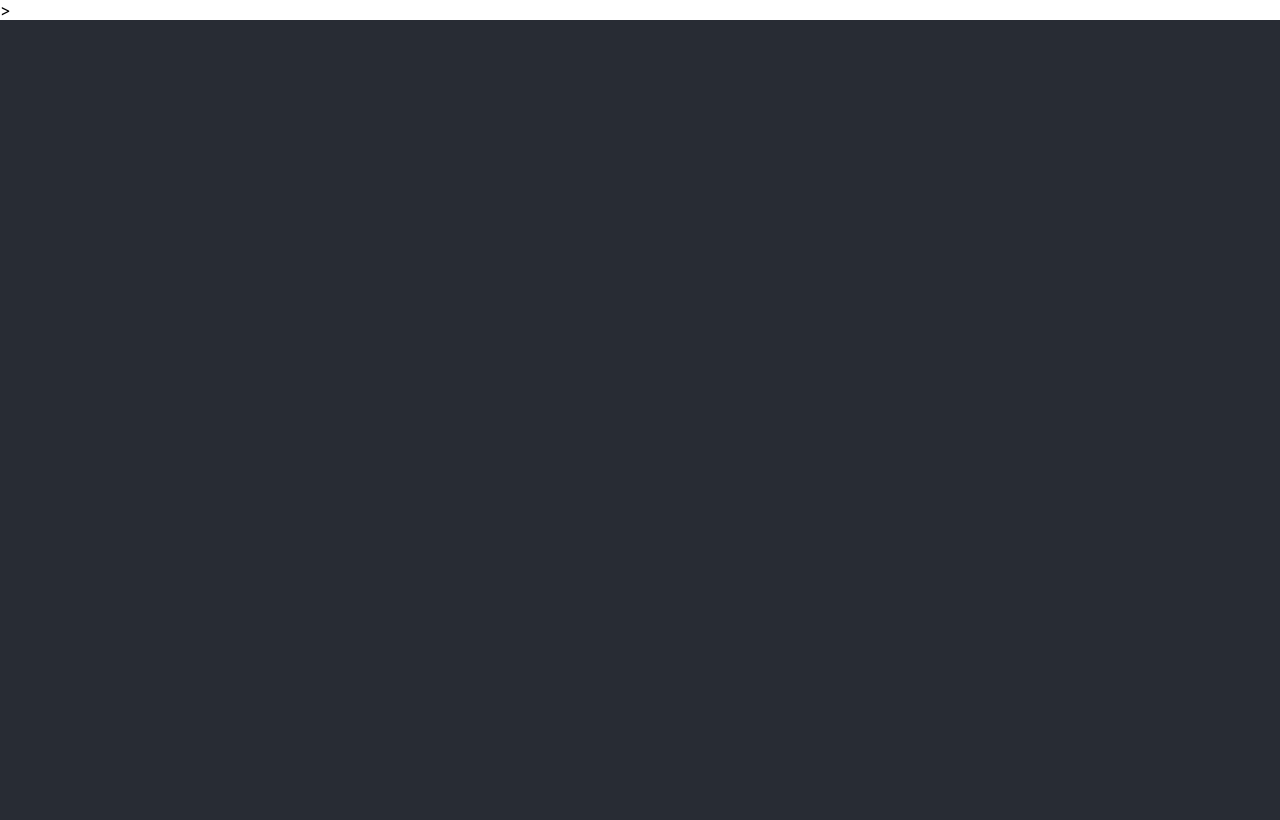
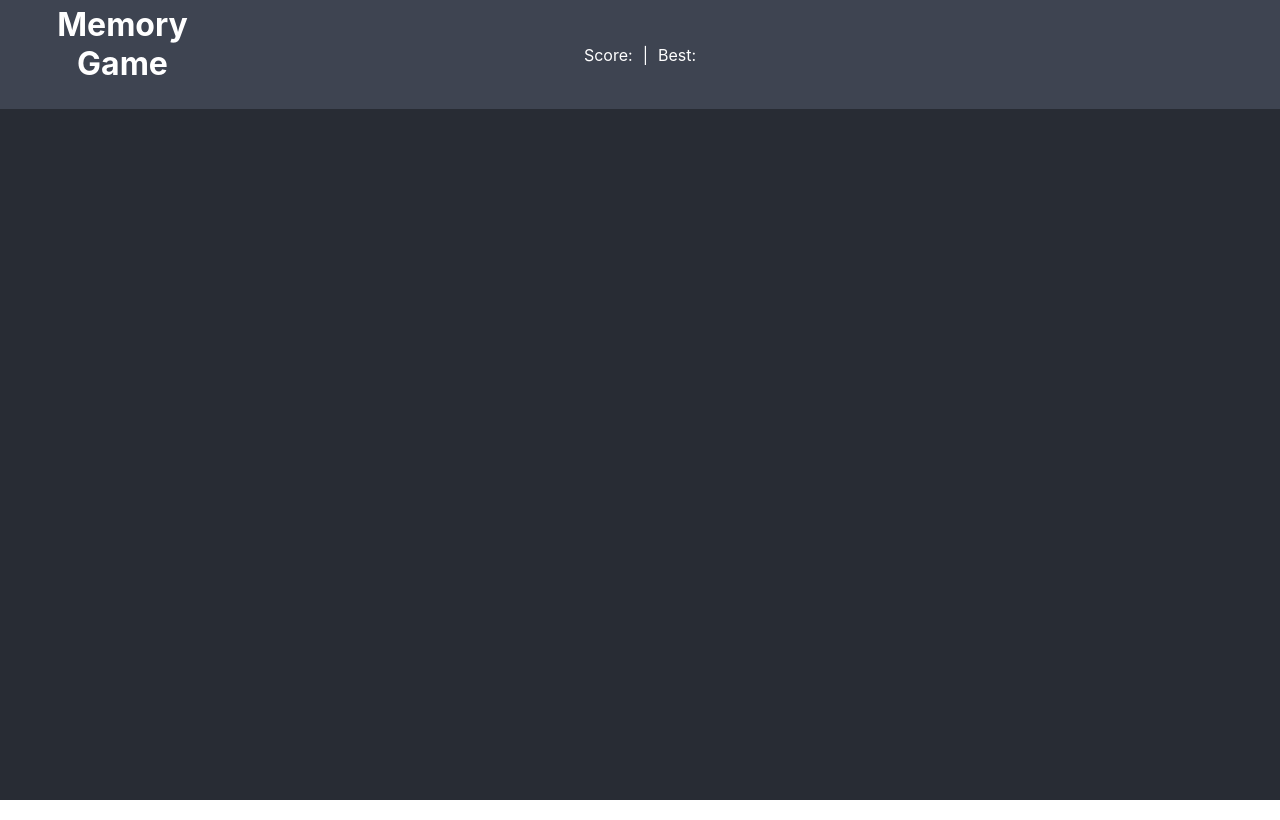
Before and after one commit to SaToGo1/memory-card, a React (Create React App) app: page / in a window 1280 px wide. Built offline with nearby package versions, Linux system fonts and the light colour scheme.

Commit message:
add styles to the header, and style sheet for theme

```diff
--- a/public/index.html
+++ b/public/index.html
@@ -1,7 +1,7 @@
 <!DOCTYPE html>
 <html lang="en">
   <head>
-    <meta charset="utf-8" />>
+    <meta charset="utf-8" />
     <meta name="viewport" content="width=device-width, initial-scale=1" />
     <meta name="theme-color" content="#000000" />
     <meta
--- a/src/App.css
+++ b/src/App.css
@@ -1,7 +1,8 @@
 .App {
   text-align: center;
   min-height: 100vh;
-  background-color: #282c34;
+  background-color: var(--color-background);
+}
+
   /* color: #61dafb */
   /* color: white; */
-}
--- a/src/App.js
+++ b/src/App.js
@@ -1,9 +1,12 @@
 import './App.css';
+import './styles/Theme.css';
+
+import Header from './components/Header';
 
 function App() {
   return (
     <div className="App">
-
+      <Header />
     </div>
   );
 }
--- /dev/null
+++ b/src/styles/Header.css
@@ -0,0 +1,32 @@
+:root {
+    --header-title-width: 225px;
+}
+
+h1 {
+    margin-top: 0;
+}
+
+header {
+    background-color: var(--color-light-background);
+    color: var(--color-text);
+
+    padding: 5px 10px;
+    display: flex;
+    align-items: center;
+}
+
+.header__titleDiv {
+    width: var(--header-title-width);
+}
+
+.header__score {
+    margin-left: auto;
+    margin-right: auto;
+
+    display: flex;
+    gap: 10px;
+}
+
+.header__hidden {
+    width: var(--header-title-width);
+}
--- /dev/null
+++ b/src/styles/Theme.css
@@ -0,0 +1,5 @@
+:root {
+    --color-background: #282c34;
+    --color-light-background: hsl(221, 13%, 28%);
+    --color-text: #FFF;
+}
```
